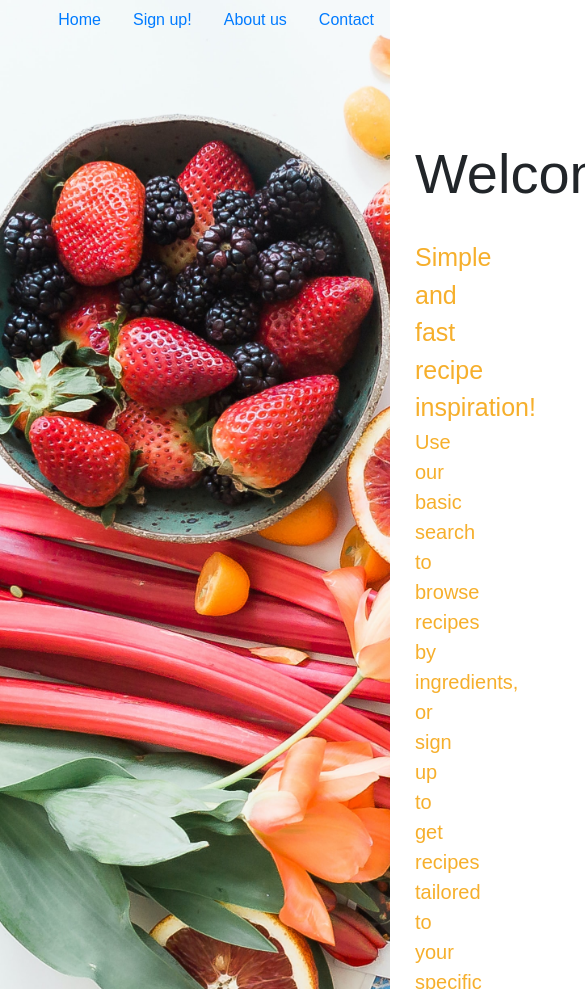
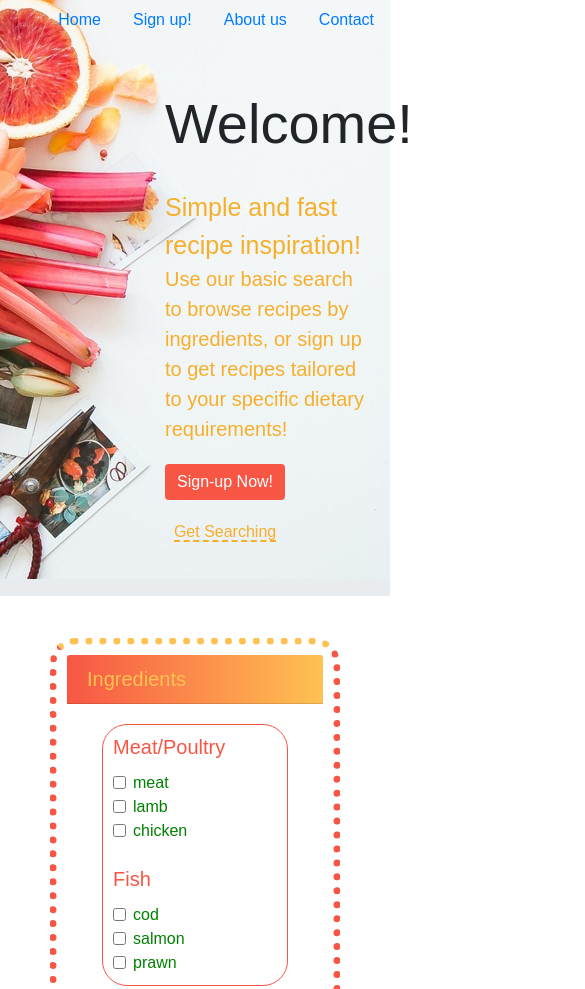
Before and after one commit to ateki/CookingRepo, a plain HTML site: page index.html in a window 390 px wide. Shown: the top 989 px of the page, 585 px wide, since content can reach past the window. Drawn offline with nearby package versions, Linux system fonts and the light colour scheme; no server answers.

Commit message:
mediaqueries added

```diff
--- a/assets/css/style.css
+++ b/assets/css/style.css
@@ -376,3 +376,46 @@ form.card-body-filter {
 .socialLMedia {
     color: rgb(248, 86, 68);
 }
+
+/* MEDIA QUERIES */
+
+@media (max-width: 800px) {
+    .jumbotron {
+        min-height: 100px;
+        background-image: url(../images/Cooking5.jpg);
+        background-size:auto;
+        padding-top: 0;
+        background-repeat: no-repeat;
+    }
+
+    #quoteContainer {
+        margin-left: 150px;
+        font-family: 'Rochester', cursive;
+    }
+
+    #slogan {
+        font-size: 25px;
+        color: #f6af2c;
+        margin-left: 150px;
+    }
+
+    #slogandetail {
+        font-size: 20px;
+        color: #f6af2c;
+    }
+    .display-4 {
+        margin-left: 150px;
+        margin-top: 50px;
+    }
+
+    .jumbo-buttons {
+        margin-left: 150px !important;
+        display: flex;
+        flex-direction: row;
+        justify-content: flex-start;
+        gap: 20px;
+        margin-top:20px !important;
+        margin-bottom:20px !important;
+    }
+
+}
```
Also changed, not shown: assets/images/Cooking4.jpg (added), assets/images/cooking5.jpg (added).
